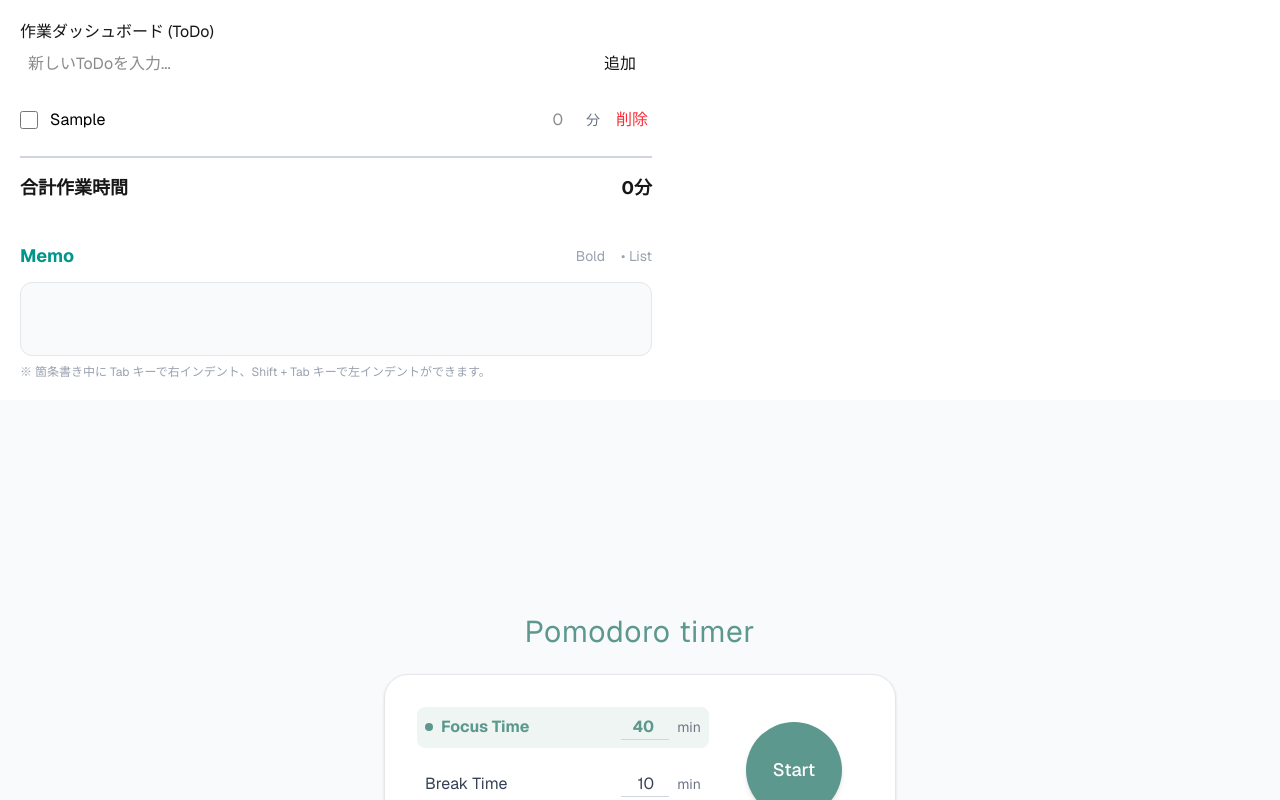
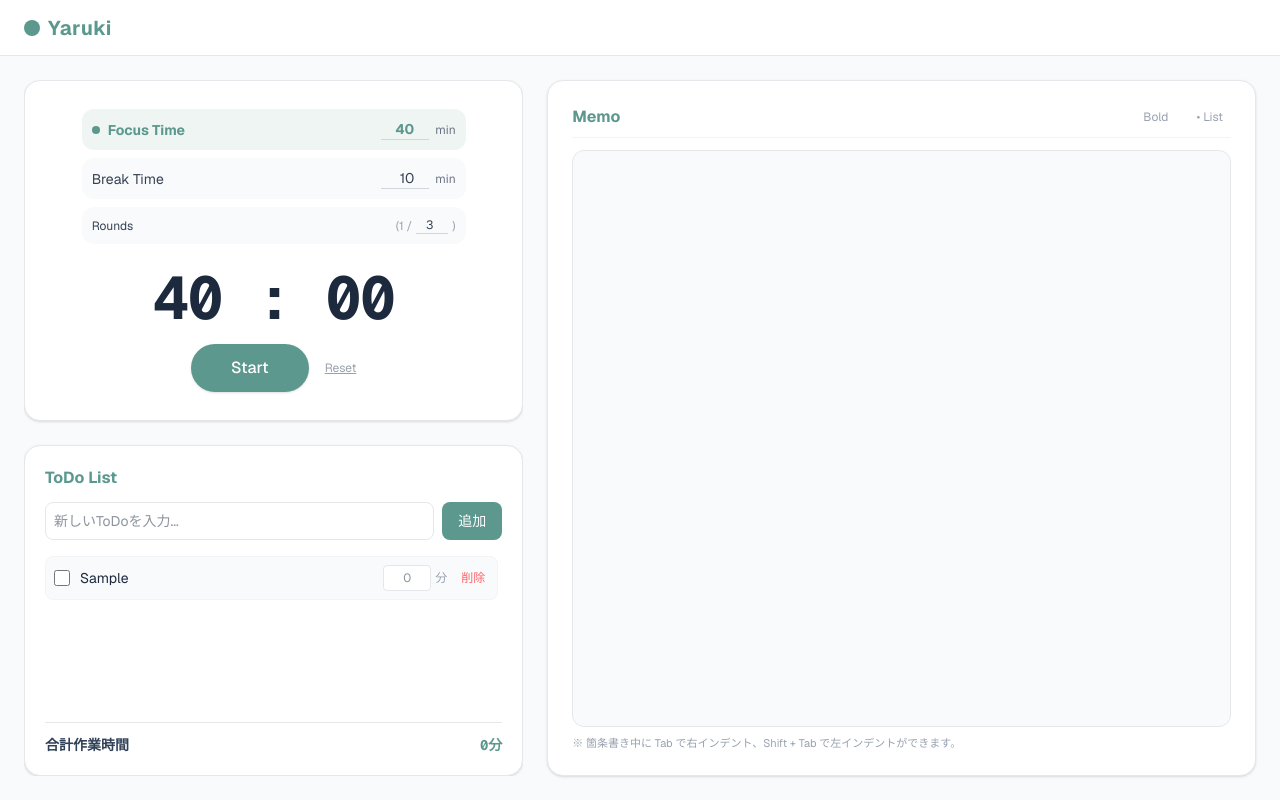
Before and after one commit to karuchip/yaruki0, a Next.js app: page / in a window 1280 px wide. Both pictures are taken after typing "Sample" into the empty fields and a click on the button "追加". Shown: the top 800 px of the page. Built offline with nearby package versions, Linux system fonts and the light colour scheme.

Commit message:
[style]レイアウト調整　レスポンシブ対応

```diff
--- a/app/memo/page.tsx
+++ b/app/memo/page.tsx
@@ -34,41 +34,48 @@ export default function MemoEditor() {
   }
 
   return (
-    <div id="dashboard-view" className="p-5 max-w-2xl font-sans">
-      {/* メニューバー（上部のプレーンな操作ボタン） */}
-      <div className="flex gap-4 mb-3 text-sm justify-end text-gray-600">
-        <span className="font-bold text-teal-600 mr-auto text-lg">Memo</span>
+    <div className="font-sans flex flex-col h-full">
+      {/* メニューバー */}
+      <div className="flex gap-3 mb-3 text-sm items-center justify-between border-b border-gray-100 pb-2 shrink-0">
+        <span className="font-bold text-[#5c988e] text-base">Memo</span>
 
-        {/* 太字ボタン */}
+        <div className="flex gap-3">
           <button
             type="button"
             onClick={() => editor.chain().focus().toggleBold().run()}
-          className={`cursor-pointer ${editor.isActive('bold') ? 'font-bold text-black' : 'text-gray-400'}`}
+            className={`cursor-pointer px-2 py-1 rounded text-xs transition-colors ${
+              editor.isActive('bold') ? 'bg-[#5c988e]/10 text-[#5c988e] font-bold' : 'text-gray-400 hover:text-gray-600'
+            }`}
           >
             Bold
           </button>
 
-        {/* リストボタン */}
           <button
             type="button"
             onClick={() => editor.chain().focus().toggleBulletList().run()}
-          className={`cursor-pointer ${editor.isActive('bulletList') ? 'font-bold text-black' : 'text-gray-400'}`}
+            className={`cursor-pointer px-2 py-1 rounded text-xs transition-colors ${
+              editor.isActive('bulletList') ? 'bg-[#5c988e]/10 text-[#5c988e] font-bold' : 'text-gray-400 hover:text-gray-600'
+            }`}
           >
             • List
           </button>
         </div>
+      </div>
 
-      {/* エディタ本体（インラインスタイルなし、最低限のプレーンなスタイル） */}
-      <div className="bg-gray-50 p-6 rounded-xl border border-gray-200">
+      {/* エディタ本体 */}
+      <div
+        onClick={() => editor?.chain().focus().run()}
+        className="bg-slate-50 p-4 rounded-xl border border-gray-200 flex-1 overflow-y-auto cursor-text"
+      >
         <EditorContent
           editor={editor}
-          className="focus:outline-none [&_ul]:list-disc [&_ul]:pl-5 [&_li]:mt-1"
+          className="focus:outline-none min-h-full text-sm text-slate-700 [&_.ProseMirror]:min-h-full [&_.ProseMirror]:outline-none [&_.ProseMirror]:ring-0 [&_ul]:list-disc [&_ul]:pl-5 [&_li]:mt-1"
         />
       </div>
 
-      {/* キーボード操作の補足 */}
-      <p className="text-xs text-gray-400 mt-2">
-        ※ 箇条書き中に Tab キーで右インデント、Shift + Tab キーで左インデントができます。
+      {/* 補足メッセージ */}
+      <p className="text-[11px] text-gray-400 mt-2 shrink-0">
+        ※ 箇条書き中に Tab で右インデント、Shift + Tab で左インデントができます。
       </p>
     </div>
   );
--- a/app/page.tsx
+++ b/app/page.tsx
@@ -1,18 +1,81 @@
 "use client"
 
+import { useState } from "react"
 import MemoEditor from "./memo/page"
 import { PomodoroTimer } from "./timer/page"
 import TodoDashboard from "./todo/page"
 
 const Dashboard = () => {
 
-  return(
-    <>
-      <TodoDashboard/>
-      <MemoEditor/>
-      <PomodoroTimer/>
-    </>
-  )
+  const [activeTab, setActiveTab] = useState('timer'); // 'timer' | 'todo' | 'memo'
+
+  return (
+    <div className="h-screen w-screen bg-slate-50 text-slate-800 flex flex-col font-sans overflow-hidden">
+      {/* アプリケーションヘッダー */}
+      <header className="h-14 bg-white border-b border-gray-200 px-6 flex items-center justify-between shrink-0">
+        <div className="flex items-center gap-2">
+          <div className="w-4 h-4 rounded-full bg-[#5c988e]" />
+          <h1 className="text-xl font-bold tracking-wide text-[#5c988e]">Yaruki</h1>
+        </div>
+
+        {/* モバイル・タブレット用 タブ切替ボタン (lg以上では非表示) */}
+        <nav className="flex lg:hidden bg-slate-100 p-1 rounded-xl text-xs font-medium">
+          <button
+            onClick={() => setActiveTab('timer')}
+            className={`px-3 py-1.5 rounded-lg transition-all ${
+              activeTab === 'timer' ? 'bg-white text-[#5c988e] shadow-sm font-bold' : 'text-gray-500'
+            }`}
+          >
+            Timer
+          </button>
+          <button
+            onClick={() => setActiveTab('todo')}
+            className={`px-3 py-1.5 rounded-lg transition-all ${
+              activeTab === 'todo' ? 'bg-white text-[#5c988e] shadow-sm font-bold' : 'text-gray-500'
+            }`}
+          >
+            ToDo
+          </button>
+          <button
+            onClick={() => setActiveTab('memo')}
+            className={`px-3 py-1.5 rounded-lg transition-all ${
+              activeTab === 'memo' ? 'bg-white text-[#5c988e] shadow-sm font-bold' : 'text-gray-500'
+            }`}
+          >
+            Memo
+          </button>
+        </nav>
+      </header>
+
+      {/* メインコンテンツエリア */}
+      <main className="flex-1 p-4 lg:p-6 overflow-hidden">
+        {/* === PC表示 (デスクトップ：lg以上) === */}
+        <div className="hidden lg:grid grid-cols-12 gap-6 h-full max-w-7xl mx-auto">
+          {/* 左カラム：タイマー & ToDo */}
+          <div className="col-span-5 flex flex-col gap-6 h-full overflow-hidden">
+            <div className="shrink-0 bg-white rounded-2xl border border-gray-200 p-5 shadow-sm">
+              <PomodoroTimer />
+            </div>
+            <div className="flex-1 bg-white rounded-2xl border border-gray-200 p-5 shadow-sm overflow-y-auto">
+              <TodoDashboard />
+            </div>
+          </div>
+
+          {/* 右カラム：メモエディタ */}
+          <div className="col-span-7 bg-white rounded-2xl border border-gray-200 p-6 shadow-sm flex flex-col h-full overflow-hidden">
+            <MemoEditor />
+          </div>
+        </div>
+
+        {/* === スマホ・タブレット表示 (lg未満) === */}
+        <div className="block lg:hidden h-full overflow-y-auto bg-white rounded-2xl border border-gray-200 p-4 shadow-sm">
+          {activeTab === 'timer' && <PomodoroTimer />}
+          {activeTab === 'todo' && <TodoDashboard />}
+          {activeTab === 'memo' && <MemoEditor />}
+        </div>
+      </main>
+    </div>
+  );
 }
 
 export default Dashboard
--- a/app/timer/page.tsx
+++ b/app/timer/page.tsx
@@ -99,25 +99,20 @@ export function PomodoroTimer() {
   if (!isMounted) return null;
 
   return (
-    <div className="flex flex-col items-center justify-center min-h-screen bg-slate-50 p-4 font-sans">
-      <h1 className="text-3xl tracking-wide font-normal text-[#5c988e] mb-6">
-        Pomodoro timer
-      </h1>
-
-      <div className="w-full max-w-lg bg-white rounded-3xl border border-gray-200 p-8 shadow-sm">
-        <div className="grid grid-cols-3 gap-4 items-center mb-8">
-          <div className="col-span-2 space-y-4 text-left">
+    <div className="font-sans w-full max-w-sm mx-auto flex flex-col items-center justify-center py-2">
+      {/* 1. 時間設定エリア（上部にまとめてスッキリ配置） */}
+      <div className="w-full space-y-2 mb-6">
         {/* Focus Time */}
         <div
-              className={`flex items-center justify-between p-2 rounded-lg transition-colors ${
-                mode === 'focus' ? 'bg-[#5c988e]/10 text-[#5c988e] font-bold' : 'text-gray-700'
+          className={`flex items-center justify-between p-2.5 rounded-xl transition-colors text-sm ${
+            mode === 'focus' ? 'bg-[#5c988e]/10 text-[#5c988e] font-bold' : 'text-gray-700 bg-slate-50'
           }`}
         >
           <div className="flex items-center gap-2">
             {mode === 'focus' && <span className="w-2 h-2 rounded-full bg-[#5c988e]" />}
             <span>Focus Time</span>
           </div>
-              <div className="flex items-center gap-2">
+          <div className="flex items-center gap-1.5">
             <input
               type="number"
               min={1}
@@ -127,21 +122,21 @@ export function PomodoroTimer() {
               disabled={isRunning}
               className="w-12 text-right bg-transparent border-b border-gray-300 focus:outline-none focus:border-[#5c988e]"
             />
-                <span className="text-sm font-normal text-gray-500">min</span>
+            <span className="text-xs font-normal text-gray-500">min</span>
           </div>
         </div>
 
         {/* Break Time */}
         <div
-              className={`flex items-center justify-between p-2 rounded-lg transition-colors ${
-                mode === 'break' ? 'bg-[#5c988e]/10 text-[#5c988e] font-bold' : 'text-gray-700'
+          className={`flex items-center justify-between p-2.5 rounded-xl transition-colors text-sm ${
+            mode === 'break' ? 'bg-[#5c988e]/10 text-[#5c988e] font-bold' : 'text-gray-700 bg-slate-50'
           }`}
         >
           <div className="flex items-center gap-2">
             {mode === 'break' && <span className="w-2 h-2 rounded-full bg-[#5c988e]" />}
             <span>Break Time</span>
           </div>
-              <div className="flex items-center gap-2">
+          <div className="flex items-center gap-1.5">
             <input
               type="number"
               min={1}
@@ -151,15 +146,15 @@ export function PomodoroTimer() {
               disabled={isRunning}
               className="w-12 text-right bg-transparent border-b border-gray-300 focus:outline-none focus:border-[#5c988e]"
             />
-                <span className="text-sm font-normal text-gray-500">min</span>
+            <span className="text-xs font-normal text-gray-500">min</span>
           </div>
         </div>
 
         {/* Rounds */}
-            <div className="flex items-center justify-between p-2 text-gray-700">
+        <div className="flex items-center justify-between p-2.5 text-gray-700 bg-slate-50 rounded-xl text-xs">
           <span>Rounds</span>
-              <div className="flex items-center gap-2">
-                <span className="text-xs text-gray-400">({currentRound} / </span>
+          <div className="flex items-center gap-1">
+            <span className="text-gray-400">({currentRound} /</span>
             <input
               type="number"
               min={1}
@@ -169,35 +164,32 @@ export function PomodoroTimer() {
               disabled={isRunning}
               className="w-8 text-right bg-transparent border-b border-gray-300 focus:outline-none focus:border-[#5c988e]"
             />
-                <span className="text-xs text-gray-400">)</span>
+            <span className="text-gray-400">)</span>
           </div>
         </div>
       </div>
 
-          {/* 操作ボタン */}
-          <div className="flex flex-col items-center justify-center gap-3">
+      {/* 2. カウントダウン表示 ＆ 操作ボタンエリア（下部にまとめてスッキリ） */}
+      <div className="w-full flex flex-col items-center gap-4">
+        <div className="text-6xl font-bold tracking-tight text-slate-800 font-mono">
+          {formatTime(timeLeft)}
+        </div>
+
+        <div className="flex items-center gap-4">
           <button
             onClick={toggleIsRunning}
-              className="w-24 h-24 rounded-full bg-[#5c988e] text-white text-lg font-medium hover:opacity-90 active:scale-95 transition-all shadow-md flex items-center justify-center"
+            className="px-10 py-3 rounded-full bg-[#5c988e] text-white text-base font-medium hover:opacity-90 active:scale-95 transition-all shadow-sm cursor-pointer"
           >
             {isRunning ? 'Pause' : 'Start'}
           </button>
           <button
             onClick={resetTimer}
-              className="text-xs text-gray-400 underline hover:text-gray-600 transition-colors"
+            className="text-xs text-gray-400 underline hover:text-gray-600 transition-colors cursor-pointer"
           >
             Reset
           </button>
         </div>
       </div>
-
-        {/* カウントダウン表示 */}
-        <div className="text-center mt-4">
-          <div className="text-6xl font-bold tracking-tight text-black font-mono">
-            {formatTime(timeLeft)}
-          </div>
-        </div>
-      </div>
     </div>
   );
 }
--- a/app/todo/page.tsx
+++ b/app/todo/page.tsx
@@ -68,71 +68,74 @@ export default function TodoDashboard() {
   }
 
   return (
-    <div id="dashboard-view" className="p-5 max-w-2xl font-sans">
-      <h2>作業ダッシュボード (ToDo)</h2>
+    <div className="font-sans h-full flex flex-col justify-between">
+      <div>
+        <h2 className="text-base font-bold mb-3 text-[#5c988e]">ToDo List</h2>
 
-      {/* 登録フォーム（ToDo内容のみ） */}
-      <form onSubmit={addTodo} className="mb-5 flex gap-2.5">
+        {/* 登録フォーム */}
+        <form onSubmit={addTodo} className="mb-4 flex gap-2">
           <input
             type="text"
             placeholder="新しいToDoを入力..."
             value={newText}
             onChange={(e) => setNewText(e.target.value)}
-          className="flex-grow p-2"
+            className="flex-grow p-2 border border-gray-200 rounded-lg text-sm focus:outline-none focus:border-[#5c988e]"
           />
-        <button type="submit" className="px-4 py-2">追加</button>
+          <button
+            type="submit"
+            className="px-4 py-2 bg-[#5c988e] text-white text-sm font-medium rounded-lg hover:opacity-90 transition-opacity cursor-pointer shrink-0"
+          >
+            追加
+          </button>
         </form>
 
         {/* ToDoリストの一覧 */}
-      <ul className="list-none p-0">
+        <ul className="list-none p-0 space-y-2 overflow-y-auto max-h-[200px] pr-1">
           {todos.map((todo) => (
-          <li key={todo.id} className="mb-3 flex items-center gap-3">
-            {/* チェックボックス */}
+            <li key={todo.id} className="flex items-center gap-2.5 bg-slate-50 p-2 rounded-lg text-sm border border-gray-100">
               <input
                 type="checkbox"
                 checked={todo.completed}
                 onChange={() => toggleTodo(todo.id)}
-              className="w-[18px] h-[18px]"
+                className="w-4 h-4 accent-[#5c988e] cursor-pointer"
               />
 
-            {/* ToDoテキスト */}
               <input
                 type="text"
                 value={todo.text}
                 onChange={(e) => updateTask(todo.id, e.target.value)}
-              className={`flex-grow ${todo.completed ? 'line-through text-gray-400' : 'text-black'}`}
+                className={`flex-grow bg-transparent focus:outline-none ${
+                  todo.completed ? 'line-through text-gray-400' : 'text-slate-800'
+                }`}
               />
 
-            {/* 後から入力できる作業時間インプット */}
-            <div className="flex items-center gap-1">
+              <div className="flex items-center gap-1 shrink-0">
                 <input
                   type="number"
                   min="0"
                   placeholder="0"
                   value={todo.minutes || ''}
                   onChange={(e) => updateMinutes(todo.id, Number(e.target.value))}
-                className="w-[60px] p-1 text-right"
+                  className="w-12 p-1 text-right bg-white border border-gray-200 rounded text-xs focus:outline-none focus:border-[#5c988e]"
                 />
-              <span className="text-sm text-gray-500">分</span>
+                <span className="text-xs text-gray-400">分</span>
               </div>
 
-            {/* 削除ボタン */}
-            <div>
               <button
                 onClick={() => deleteTask(todo.id)}
-                className="p-1 cursor-pointer text-red-500"
+                className="p-1 cursor-pointer text-xs text-red-400 hover:text-red-600 transition-colors shrink-0"
               >
                 削除
               </button>
-            </div>
             </li>
           ))}
         </ul>
+      </div>
 
       {/* 合計時間の表示 */}
-      <div className="mt-5 pt-4 border-t-2 border-gray-300 flex justify-between font-bold text-lg">
+      <div className="mt-4 pt-3 border-t border-gray-200 flex justify-between font-bold text-sm text-slate-700">
         <span>合計作業時間</span>
-        <span>{formatTime(totalMinutes)}</span>
+        <span className="text-[#5c988e] font-mono">{formatTime(totalMinutes)}</span>
       </div>
     </div>
   );
```
Lines whose indentation alone changed are shown as unchanged.
